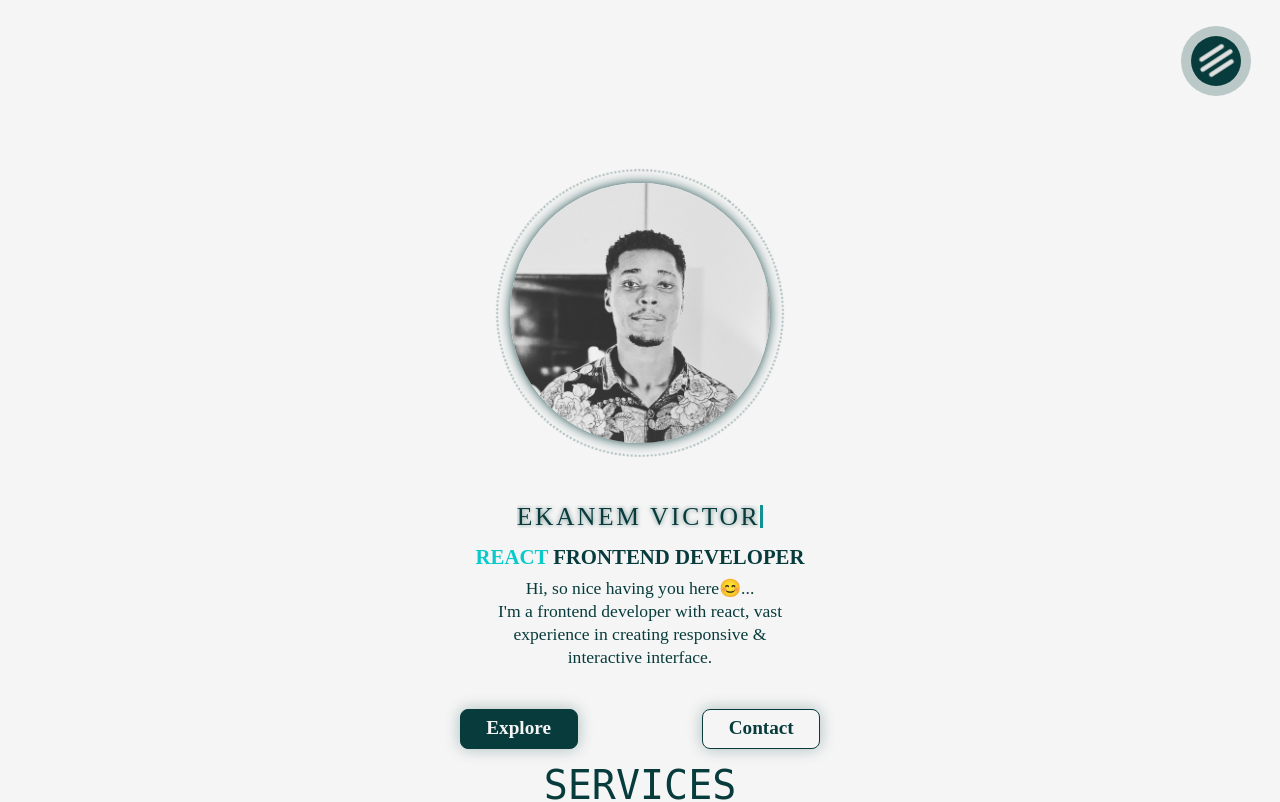
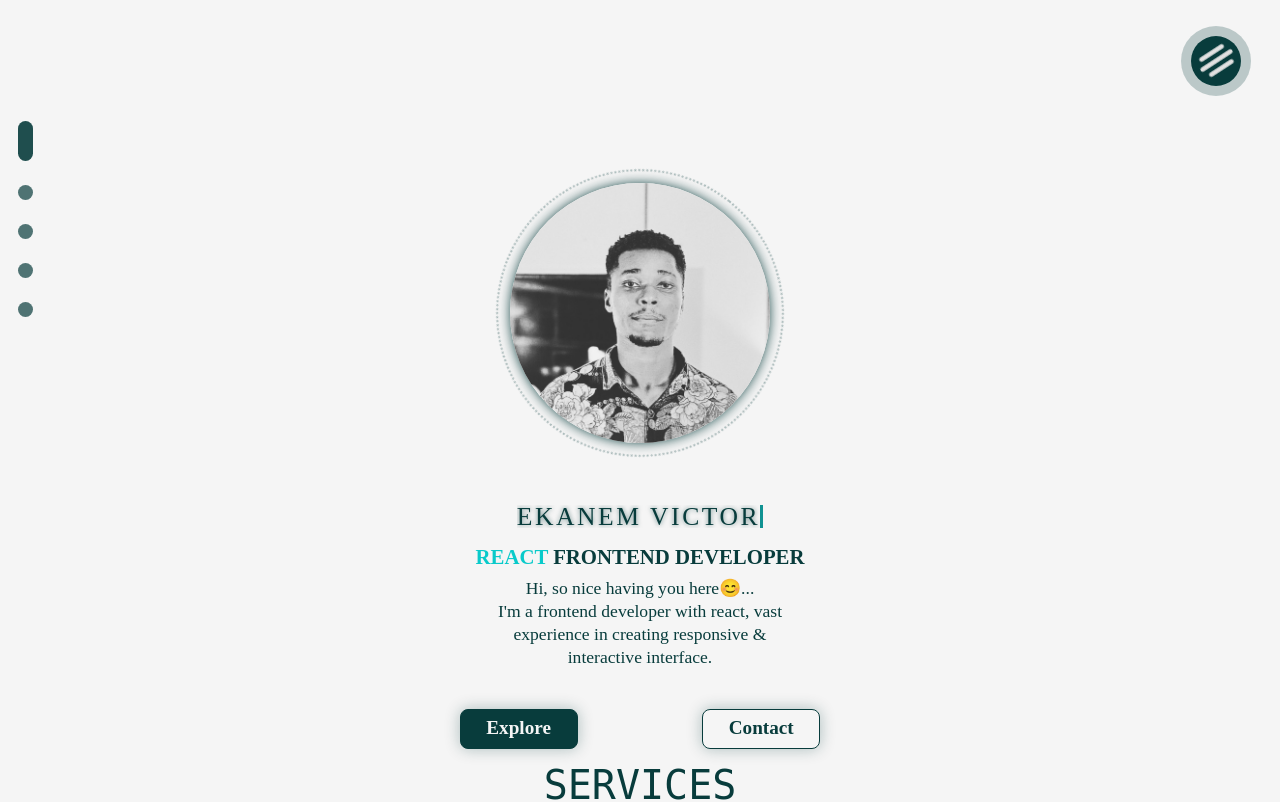
Before and after one commit to CodesbyEkan/krunotch, a React (Vite) app: page / in a window 1280 px wide. Shown: the top 802 px of the page. Built offline with nearby package versions, Linux system fonts and the light colour scheme; a web font is replaced by a local one.

Commit message:
Working on a side scrollbar navigation

```diff
--- a/src/App.css
+++ b/src/App.css
@@ -120,6 +120,47 @@
   width: 100%;
   height: 80vh;
   position: relative;
+}
+
+.scrollbar {
+  position: fixed;
+  width: 50px;
+  background-color: transparent;
+  /* border: 2px solid red; */
+  display: flex;
+  flex-direction: column;
+  justify-content: center;
+  align-items: center;
+  gap: 3vh;
+  visibility: visible;
+  z-index: 9;
+}
+
+.scrollbar .mini-link {
+  position: relative;
+  width: 15px;
+  height: 15px;
+  display: flex;
+  justify-content: center;
+  align-items: center;
+  border-radius: 30px;
+  background-color: var(--bg2);
+  opacity: 0.7;
+  cursor: pointer;
+}
+
+.mini-link::before {
+  content: "";
+  position: absolute;
+  background-color: transparent;
+  height: 100%;
+  width: 100%;
+  transform: scale(1.5);
+}
+
+.scrollbar .mini-link.active {
+  height: 40px;
+  opacity: 0.9;
 }
 
 .main-page {
@@ -385,7 +426,7 @@
 /****************************************/
 
 .portfolio .skill-set {
-  width: 100% ;
+  width: 100%;
   display: flex;
   flex-direction: column;
   align-items: center;
@@ -396,5 +437,4 @@
 .skill-set .skill-box {
   width: 80%;
   border: 2px solid var(--bg3);
-
 }
--- a/src/components/LandingPage.jsx
+++ b/src/components/LandingPage.jsx
@@ -12,6 +12,13 @@
     <>
       <div className="landing-page">
         <div className="main-page">
+          <div className="scrollbar">
+            <div className="active mini-link"></div>
+            <div className="mini-link"></div>
+            <div className="mini-link"></div>
+            <div className="mini-link"></div>
+            <div className="mini-link"></div>
+          </div>
           <div className="anim-container">
             <div className="profile-pic-animation"></div>
             <div className="profile-pic"></div>
```
